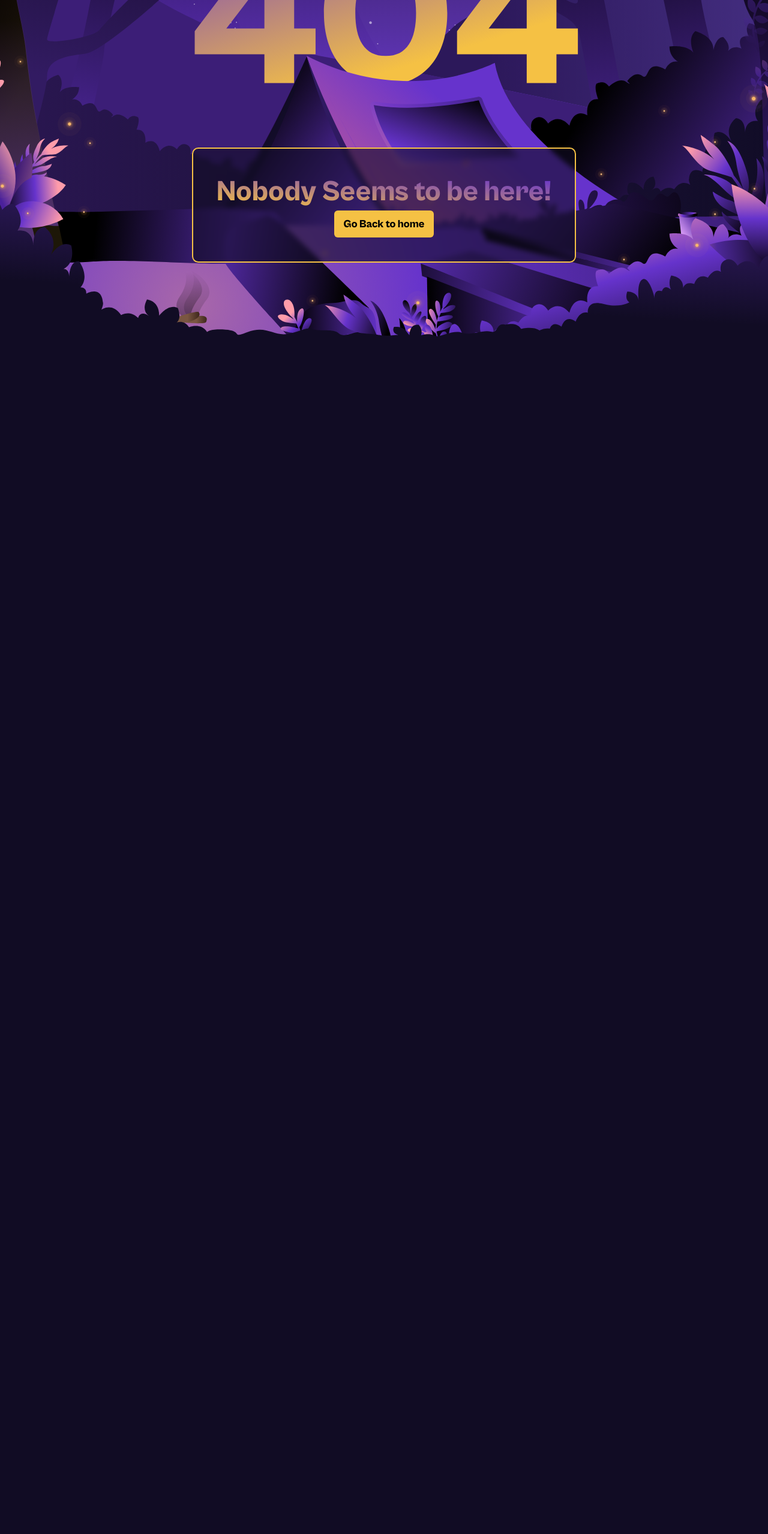
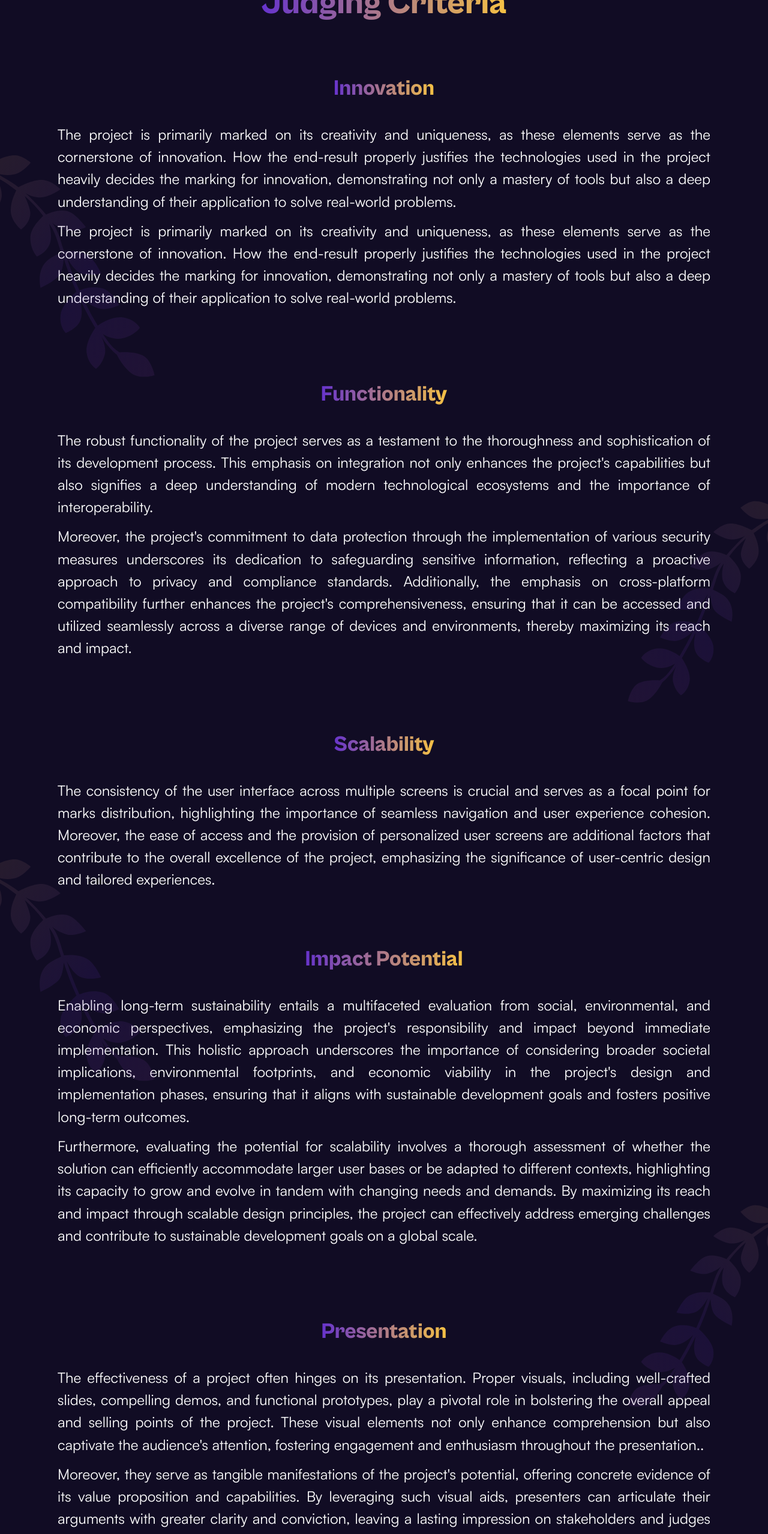
Before and after one commit to deerhack/deerhack25, a Next.js app in the folder frontend/: page /judging-criteria in a window 1280 px wide. Before the commit this address had no page. Shown: the part 234-2792 px from the top of the page at 60% size. Before the commit the page ends 800 px from the top, so only its background shows below. Built offline with nearby package versions, Linux system fonts and the light colour scheme.

Commit message:
update: updated judging criteria page

```diff
--- /dev/null
+++ b/frontend/src/app/judging-criteria/page.tsx
@@ -0,0 +1,59 @@
+
+import Footer from "../components/Footer/Footer";
+import Navbar from "../components/Navbar/Navbar";
+import { CodeOfConductSection } from "../sections/codeOfConduct";
+import Image from "next/image";
+import longLeafSVG from "../assets/images/long_leaf.svg";
+import shortFatLeaf from "../assets/images/leaf_deerhack2023_right.svg";
+import shortLeaf from "../assets/images/leaf_prizes_right.svg";
+import veryLongLeaf from "../assets/images/veryLongLeaf.svg";
+import NewLeafSVG from "../assets/images/NewLeafSVG.svg";
+import { JudgesCriteriaSection } from "../sections/judgesCriteriaSection";
+
+const COD = () => {
+  return (
+    <>
+      <Navbar />
+      <div className="relative overflow-hidden">
+      <Image
+          src={NewLeafSVG}
+          height={460.72593352729126}
+          width={245.93094397367338}
+          alt="leaf"
+          className="absolute top-[31.816rem] scale-110 hidden lg:block"
+        />
+
+        <Image
+          src={NewLeafSVG}
+          height={460.72593352729126}
+          width={245.93094397367338}
+          alt="leaf"
+          className="absolute top-[66.826rem] -right-3 hidden lg:block"
+          style={{ transform: "scaleX(-1)", WebkitTransform: "scaleX(-1)" }}
+        />
+
+        <Image
+          src={NewLeafSVG}
+          height={460.72593352729126}
+          width={245.93094397367338}
+          alt="leaf"
+          className="absolute top-[105.205rem] scale-110 hidden lg:block"
+        />
+
+        <Image
+          src={NewLeafSVG}
+          height={460.72593352729126}
+          width={245.93094397367338}
+          alt="leaf"
+          className="absolute top-[140.214rem] -right-3 hidden lg:block"
+          style={{ transform: "scaleX(-1)", WebkitTransform: "scaleX(-1)" }}
+        />
+
+      <JudgesCriteriaSection/>
+      </div>
+      <Footer/>
+    </>
+  );
+};
+
+export default COD;
--- a/frontend/src/app/sections/judgesCriteriaSection/page.tsx
+++ b/frontend/src/app/sections/judgesCriteriaSection/page.tsx
@@ -1,47 +1,49 @@
-import { cabinetExtraBold, cabinetRegular } from '@/app/utils/fonts'
+import { cabinetExtraBold, cabinetRegular, satoshiRegular } from '@/app/utils/fonts'
 import React from 'react'
 
 const page = () => {
   return (
     <div className={`${cabinetRegular.className} md:text-lg `}>
-    <h1 className={`headings ${cabinetExtraBold.className} text-5xl mb-24 pt-32 `}>Judging Criteria</h1>
-    <div className="flex flex-col text-white md:px-24 px-10 text-wrap">
-    <h2 className={`text-3xl headings  ${cabinetExtraBold.className} mb-5`}>Innovation</h2>
-        <p className="leading-9 mb-3">
-          The project is primarily marked on its creativity and uniqueness, as these elements serve as the cornerstone of innovation. How the end-result properly justifies the technologies used in the project heavily decides the marking for innovation, demonstrating not only a mastery of tools but also a deep understanding of their application to solve real-world problems.
+      <br /><br /><br />
+    <h1 className={`headings ${cabinetExtraBold.className} text-[3.5rem] mb-24 pt-32`}>Judging Criteria</h1>
+    <div className={`${satoshiRegular.className} flex flex-col text-white md:px-24 px-[7.463rem] text-justify text-wrap font-[400]`}>
+    <h2 className={`text-[2.25rem] headings  ${cabinetExtraBold.className} mb-10`}>Innovation</h2>
+        <p className="leading-[155%] mb-3 text-[1.5rem]">
+        The project is primarily marked on its creativity and uniqueness, as these elements serve as the cornerstone of innovation. How the end-result properly justifies the technologies used in the project heavily decides the marking for innovation, demonstrating not only a mastery of tools but also a deep understanding of their application to solve real-world problems.
         </p>
-        <p className="leading-9 mb-10">
-          The project is primarily marked on its creativity and uniqueness, as these elements serve as the cornerstone of innovation. How the end-result properly justifies the technologies used in the project heavily decides the marking for innovation, demonstrating not only a mastery of tools but also a deep understanding of their application to solve real-world problems.
+        <p className="leading-[155%] mb-10 text-[1.5rem]">
+        The project is primarily marked on its creativity and uniqueness, as these elements serve as the cornerstone of innovation. How the end-result properly justifies the technologies used in the project heavily decides the marking for innovation, demonstrating not only a mastery of tools but also a deep understanding of their application to solve real-world problems.
         </p>
-
-        <h2 className={`text-3xl headings ${cabinetExtraBold.className}  mb-10`}>Functionality</h2>
-        <p className="leading-9 mb-3">
+    <br /><br /><br />
+        <h2 className={`text-[2.25rem] headings ${cabinetExtraBold.className}  mb-10`}>Functionality</h2>
+        <p className="leading-[155%] mb-3 text-[1.5rem]">
         The robust functionality of the project serves as a testament to the thoroughness and sophistication of its development process. This emphasis on integration not only enhances the project's capabilities but also signifies a deep understanding of modern technological ecosystems and the importance of interoperability.
         </p>
-        <p className="mb-10 leading-9">
-        Moreover, the project's commitment to data protection through the implementation of various security measures underscores its dedication to safeguarding sensitive information, reflecting a proactive approach to privacy and compliance standards. Additionally, the emphasis on cross-platform compatibility further enhances the project's comprehensiveness, ensuring that it can be accessed and utilized seamlessly across a diverse range of devices and environments, thereby maximizing its reach and impact.        </p>
+        <p className="mb-10 leading-[155%] text-[1.5rem]">
+        Moreover, the project's commitment to data protection through the implementation of various security measures underscores its dedication to safeguarding sensitive information, reflecting a proactive approach to privacy and compliance standards. Additionally, the emphasis on cross-platform compatibility further enhances the project's comprehensiveness, ensuring that it can be accessed and utilized seamlessly across a diverse range of devices and environments, thereby maximizing its reach and impact.
+        </p>
+        <br /><br /><br />
 
-        <h2 className={`text-3xl headings ${cabinetExtraBold.className}  mb-10`}>Scalability</h2>
-        <p className="leading-9 mb-3">
+        <h2 className={`text-[2.25rem] headings ${cabinetExtraBold.className}  mb-10`}>Scalability</h2>
+        <p className="leading-[155%] mb-3 text-[1.5rem]">
         The consistency of the user interface across multiple screens is crucial and serves as a focal point for marks distribution, highlighting the importance of seamless navigation and user experience cohesion. Moreover, the ease of access and the provision of personalized user screens are additional factors that contribute to the overall excellence of the project, emphasizing the significance of user-centric design and tailored experiences.
         </p>
-        <p className="mb-10 leading-9">
-        The consistency of the user interface across multiple screens is crucial and serves as a focal point for marks distribution, highlighting the importance of seamless navigation and user experience cohesion. Moreover, the ease of access and the provision of personalized user screens are additional factors that contribute to the overall excellence of the project, emphasizing the significance of user-centric design and tailored experiences.
-        </p>
-
-        <h2 className={`text-3xl headings ${cabinetExtraBold.className}  mb-10`}>Impact Potential</h2>
-        <p className="leading-9 mb-3">
+        <br /><br /><br />
+        <h2 className={`text-[2.25rem] headings ${cabinetExtraBold.className}  mb-10`}>Impact Potential</h2>
+        <p className="leading-[155%] mb-3 text-[1.5rem]">
         Enabling long-term sustainability entails a multifaceted evaluation from social, environmental, and economic perspectives, emphasizing the project's responsibility and impact beyond immediate implementation. This holistic approach underscores the importance of considering broader societal implications, environmental footprints, and economic viability in the project's design and implementation phases, ensuring that it aligns with sustainable development goals and fosters positive long-term outcomes.
         </p>
-        <p className="leading-9 mb-10">
-        Furthermore, evaluating the potential for scalability involves a thorough assessment of whether the solution can efficiently accommodate larger user bases or be adapted to different contexts, highlighting its capacity to grow and evolve in tandem with changing needs and demands. By maximizing its reach and impact through scalable design principles, the project can effectively address emerging challenges and contribute to sustainable development goals on a global scale.        </p>
-
-        <h2 className={`text-3xl headings ${cabinetExtraBold.className}  mb-10`}>Presentation</h2>
-        <p className="leading-9 mb-3">
-        The effectiveness of a project often hinges on its presentation. Proper visuals, including well-crafted slides, compelling demos, and functional prototypes, play a pivotal role in bolstering the overall appeal and selling points of the project. These visual elements not only enhance comprehension but also captivate the audience's attention, fostering engagement and enthusiasm throughout the presentation.        </p>
-        <p className="leading-9 mb-10">
-        Moreover, they serve as tangible manifestations of the project's potential, offering concrete evidence of its value proposition and capabilities. By leveraging such visual aids, presenters can articulate their arguments with greater clarity and conviction, leaving a lasting impression on stakeholders and judges alike. Ultimately, the quality of the presentation can significantly influence the project's reception and ultimate success, underscoring the importance of meticulous preparation and attention to detail in visual storytelling.
-          </p>
+        <p className="leading-[155%] mb-10 text-[1.5rem]">
+        Furthermore, evaluating the potential for scalability involves a thorough assessment of whether the solution can efficiently accommodate larger user bases or be adapted to different contexts, highlighting its capacity to grow and evolve in tandem with changing needs and demands. By maximizing its reach and impact through scalable design principles, the project can effectively address emerging challenges and contribute to sustainable development goals on a global scale.
+        </p>
+        <br /><br /><br />
+        <h2 className={`text-[2.25rem] headings ${cabinetExtraBold.className}  mb-10`}>Presentation</h2>
+        <p className="leading-[155%] mb-3 text-[1.5rem]">
+        The effectiveness of a project often hinges on its presentation. Proper visuals, including well-crafted slides, compelling demos, and functional prototypes, play a pivotal role in bolstering the overall appeal and selling points of the project. These visual elements not only enhance comprehension but also captivate the audience's attention, fostering engagement and enthusiasm throughout the presentation..
+        </p>
+        <p className="leading-[155%] mb-10 text-[1.5rem]">
+        Moreover, they serve as tangible manifestations of the project's potential, offering concrete evidence of its value proposition and capabilities. By leveraging such visual aids, presenters can articulate their arguments with greater clarity and conviction, leaving a lasting impression on stakeholders and judges alike. Ultimately, the quality of the presentation can significantly influence the project's reception and ultimate success, underscoring the importance of meticulous preparation and attention to detail in visual storytelling
+        </p>
     </div>
 
   </div>
--- a/frontend/src/app/{judging-criteria}/page.tsx
+++ /dev/null
@@ -1,86 +0,0 @@
-
-import Footer from "../components/Footer/Footer";
-import Navbar from "../components/Navbar/Navbar";
-import { CodeOfConductSection } from "../sections/codeOfConduct";
-import Image from "next/image";
-import longLeafSVG from "../assets/images/long_leaf.svg";
-import shortFatLeaf from "../assets/images/leaf_deerhack2023_right.svg";
-import shortLeaf from "../assets/images/leaf_prizes_right.svg";
-import veryLongLeaf from "../assets/images/veryLongLeaf.svg";
-import { JudgesCriteriaSection } from "../sections/judgesCriteriaSection";
-
-const COD = () => {
-  return (
-    <>
-      <Navbar />
-      <div className="relative overflow-hidden">
-      <Image
-          src={longLeafSVG}
-          height={50}
-          width={50}
-          alt="leaf"
-          className="absolute top-4 scale-110 hidden lg:block"
-        />
-        <Image
-          src={shortLeaf}
-          height={90}
-          width={90}
-          alt="leaf"
-          className="absolute top-80 right-3 hidden lg:block"
-        />
-        <Image
-          src={shortLeaf}
-          height={55}
-          width={55}
-          alt="leaf"
-          className="absolute top-[50rem] -left-3 hidden lg:block"
-          style={{ transform: "scaleX(-1)", WebkitTransform: "scaleX(-1)" }}
-        />
-        <Image
-          src={longLeafSVG}
-          height={70}
-          width={70}
-          alt="leaf"
-          className="absolute top-[65rem] right-0 hidden lg:block"
-          style={{ transform: "scaleX(-1)", WebkitTransform: "scaleX(-1)" }}
-        />
-        <Image
-          src={shortLeaf}
-          height={55}
-          width={55}
-          alt="leaf"
-          className="absolute top-[125rem] right-0 hidden lg:block"
-          style={{ transform: "rotate(-10deg)" }}
-        />
-        <Image
-          src={shortFatLeaf}
-          height={105}
-          width={105}
-          alt="leaf"
-          className="absolute top-[105rem] left-0 hidden lg:block"
-          style={{ transform: "scaleX(-1)" }}
-        />
-        <Image
-          src={veryLongLeaf}
-          height={80}
-          width={80}
-          alt="leaf"
-          className="absolute top-[135rem] left-0 hidden lg:block scale-150"
-          // style={{ transform: "scaleX(-1)", WebkitTransform: "scaleX(-1)" }}
-        />
-        <Image
-          src={shortLeaf}
-          height={90}
-          width={90}
-          alt="leaf"
-          className="absolute top-[165rem] right-0 lg:block hidden"
-          style={{ transform: "rotate(-5deg)" }}
-        />
-      <JudgesCriteriaSection/>
-      </div>
-      <Footer/>
-    </>
-  );
-};
-
-export default COD;
```
Also changed, not shown: frontend/src/app/assets/images/NewLeafSVG.svg (added).
